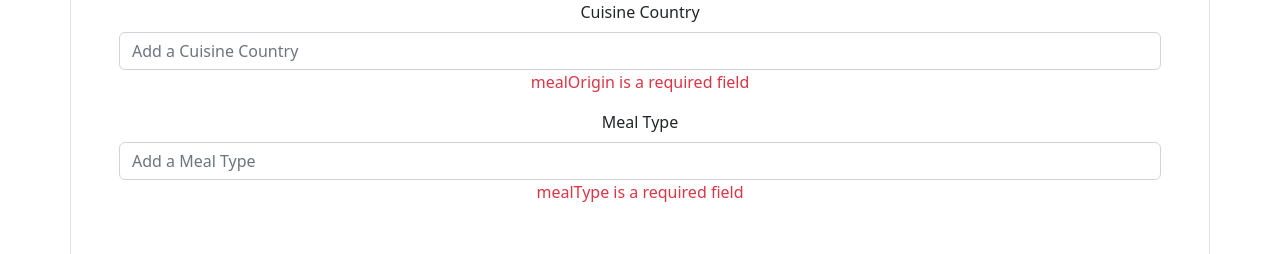
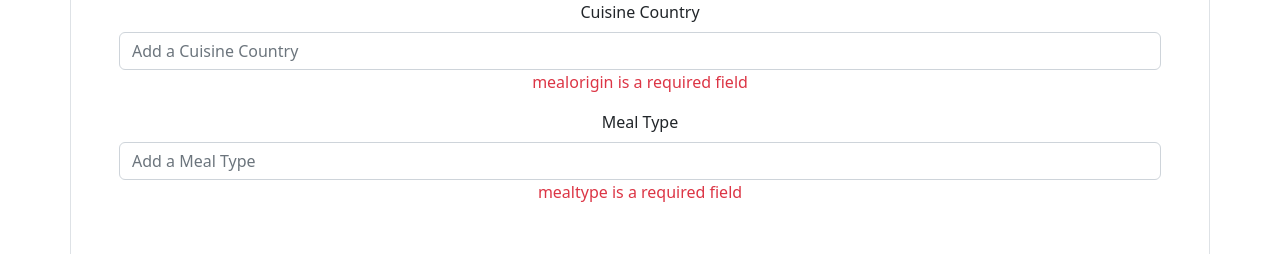
Before and after one commit to mdidomizio/Final-Project---Adelya-Miriam-Fatima, a React (Create React App) app: page /addRecipe in a window 1280 px wide. Both pictures are taken after typing "Sample", "Sample", "Sample", "Sample", "Sample", "Sample" into the empty fields and a click on the button "Create new recipe". Shown: the part 789-1043 px from the top of the page. Built offline with nearby package versions, Linux system fonts and the light colour scheme; what yup-password would draw is missing.

Commit message:
added some debugg to db, form and validation

```diff
--- a/src/components/AddRecipeForm.js
+++ b/src/components/AddRecipeForm.js
@@ -16,9 +16,9 @@ const AddRecipeForm = (props) => {
 
   const formik = useFormik({
     initialValues: {
-      nameRecipe: "",
-      mealType: "",
-      mealOrigin: "",
+      namerecipe: "",
+      mealtype: "",
+      mealorigin: "",
       ingredients1: "",
       ingredients2: "",
       ingredients3: "",
@@ -64,11 +64,11 @@ const AddRecipeForm = (props) => {
     },
 
     validationSchema: yup.object().shape({
-      nameRecipe: yup
+      namerecipe: yup
         .string()
         .max(150, "150 characters or less")
         .required("Required"),
-      mealType: yup
+      mealtype: yup
         .string()
         .oneOf([
           "Beef",
@@ -83,7 +83,7 @@ const AddRecipeForm = (props) => {
           "Vegetarian",
         ])
         .required(),
-      mealOrigin: yup
+      mealorigin: yup
         .string()
         .oneOf([
           "American",
@@ -144,7 +144,7 @@ const AddRecipeForm = (props) => {
       // measurement18: yup.string().max(150, "150 characters or less"),
       // measurement19: yup.string().max(150, "150 characters or less"),
       // measurement20: yup.string().max(150, "150 characters or less"),
-      instruction: yup.string().required(),
+      instruction: yup.string().max(250000).required(),
       url: yup.string().required(),
     }),
     onSubmit: (values) => {
@@ -186,7 +186,7 @@ const AddRecipeForm = (props) => {
         body: JSON.stringify({ ...item, url: imageData.url }),
       });
       if (response.status === 201) {
-        //   TODO setMessageUpload(response.statusText)
+          setMessageAdded(true)
       } else {
         let error = new Error(`${response.statusText}: ${response.url}`);
         error.status = response.status;
@@ -224,15 +224,15 @@ const AddRecipeForm = (props) => {
               <Form.Group className="mb-3">
                 <Form.Label>Name of the Recipe</Form.Label>
                 <Form.Control
-                  id="nameRecipe"
-                  name="nameRecipe"
+                  id="namerecipe"
+                  name="namerecipe"
                   type="text"
                   placeholder={`Edit the name of your new recipe`}
                   onChange={formik.handleChange}
                 />
 
-                {formik.touched.nameRecipe && formik.errors.nameRecipe ? (
-                  <div className="text-danger">{`The name of the recipe is ${formik.errors.nameRecipe}`}</div>
+                {formik.touched.namerecipe && formik.errors.namerecipe ? (
+                  <div className="text-danger">{`The name of the recipe is ${formik.errors.namerecipe}`}</div>
                 ) : null}
               </Form.Group>
 
@@ -435,15 +435,15 @@ const AddRecipeForm = (props) => {
           <Form.Group className="mb-3">
                 <Form.Label>Cuisine Country</Form.Label>
                 <Form.Control
-                  id="mealOrigin"
-                  name="mealOrigin"
+                  id="mealorigin"
+                  name="mealorigin"
                   type="text"
                   placeholder={`Add a Cuisine Country`}
                   onChange={formik.handleChange}
                 />
 
-              {formik.touched.mealOrigin && formik.errors.mealOrigin ? (
-                <div className="text-danger">{`${formik.errors.mealOrigin}`}</div>
+              {formik.touched.mealorigin && formik.errors.mealorigin ? (
+                <div className="text-danger">{`${formik.errors.mealorigin}`}</div>
               ) : null}
               </Form.Group>
 
@@ -451,15 +451,15 @@ const AddRecipeForm = (props) => {
               <Form.Group className="mb-3">
                 <Form.Label>Meal Type</Form.Label>
                 <Form.Control
-                  id="mealType"
-                  name="mealType"
+                  id="mealtype"
+                  name="mealtype"
                   type="text"
                   placeholder={`Add a Meal Type`}
                   onChange={formik.handleChange}
                 />
 
-                {formik.touched.mealType && formik.errors.mealType ? (
-                <div className="text-danger">{`${formik.errors.mealType}`}</div>
+                {formik.touched.mealtype && formik.errors.mealtype ? (
+                <div className="text-danger">{`${formik.errors.mealtype}`}</div>
               ) : null}
               </Form.Group>
 
```
